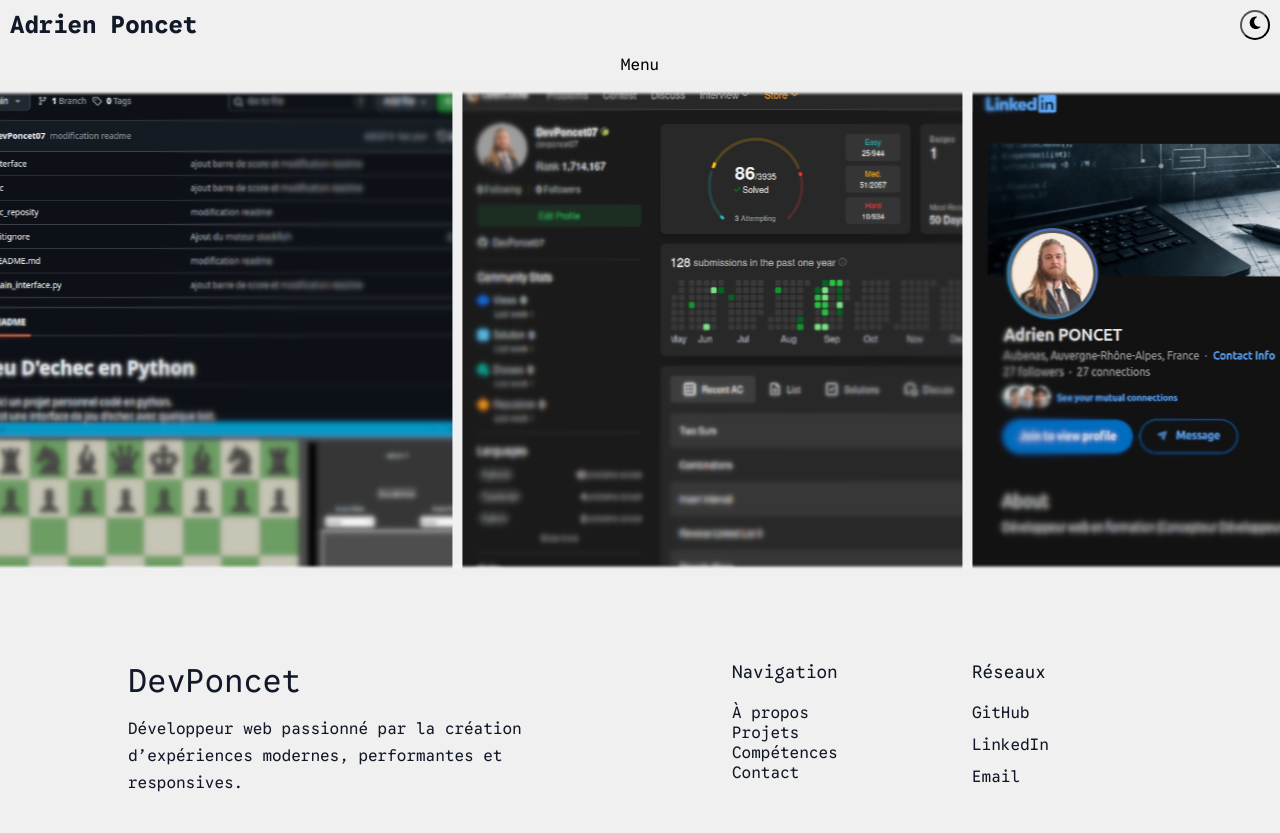
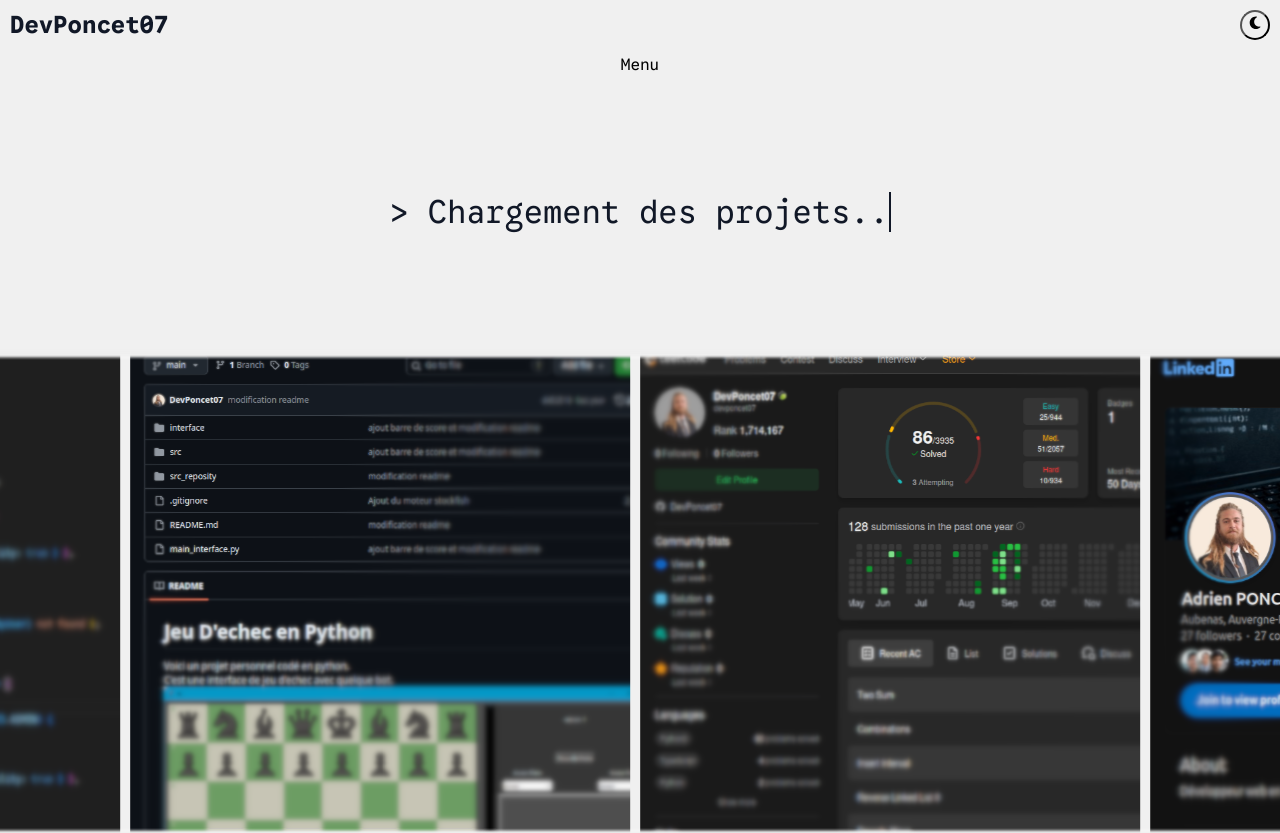
Before and after one commit to DevPoncet07/devponcet07ClientWeb, a Next.js app in the folder src/: page / in a window 1280 px wide. Shown: the top 833 px of the page. Built offline with nearby package versions, Linux system fonts and the light colour scheme.

Commit message:
add text in hero

```diff
--- a/src/components/header/Header.tsx
+++ b/src/components/header/Header.tsx
@@ -20,7 +20,7 @@
     return (<>
         <header className={styles.header}>
             <div className={styles.headerTop}>
-                <h1 className={styles.headerH1}>Adrien Poncet</h1>
+                <h1 className={styles.headerH1}>DevPoncet07</h1>
                 <ButtonTheme />
             </div>
             <button onClick={openMenuBurger} id="buttonOpen" className={styles.buttonOpen}>Menu</button>
--- a/src/components/sections/hero/Hero.module.css
+++ b/src/components/sections/hero/Hero.module.css
@@ -1,13 +1,38 @@
 .hero {
     width: 100%;
     overflow: hidden;
+}
 
+.heroText{
+    display: flex;
+    justify-content: center;
+    align-items: center;
+    font-family: "google sans code";
+    font-size: 2rem;
+    padding: 2rem;
+    height:200px
+}
+
+.cursor{
+    border-right: 2px solid var(--text);
+    animation: cursorAnim 0.7s linear infinite;
+}
+@keyframes cursorAnim {
+    0%{
+        border-right: 2px solid var(--text);
+    }
+    50%{
+        border-right:2px solid var(--background);
+    }
+    100%{
+        border-right: 2px solid var(--text);
+    }
 }
 
 .heroCarousel {
     display: flex;
     width: max-content;
-    animation: scrolling 20s linear infinite;
+    animation: scrolling 30s linear infinite;
     gap: 10px
 }
 
--- a/src/components/sections/hero/Hero.tsx
+++ b/src/components/sections/hero/Hero.tsx
@@ -1,6 +1,7 @@
 'use client'
 import Image from "next/image";
 import styles from "./Hero.module.css";
+import { useEffect, useState } from "react";
 
 const slides = [
     "/static/heroCarouselImage/carousel1.png",
@@ -13,12 +14,52 @@
     "/static/heroCarouselImage/carousel4.png",
 ];
 
+const allText = [
+    "> Initialisation du site...",
+    "> Chargement des projets...",
+    "Bienvenue sur mon portfolio",
+    "Chargement des compétences... ████████ 100%",
+    "Développeur frontend & fullstack",
+    "Concepteur d’expériences web modernes",
+    "Je donne vie aux idées en ligne",
+    "Site responsive… même à 2h du matin",
+    "Pensé pour l’utilisateur. Construit pour durer.",
+    "Minimalisme, fluidité, performance",
+]
+
+let indexText = 0
+
 export default function Hero() {
+
+    async function writingText(text: string) {
+        setTextVisible("")
+        for (let i = 1; i <= text.length; i++) {
+            setTextVisible(text.slice(0, i))
+            await new Promise(r => setTimeout(r, 50));
+        }
+        await new Promise(r => setTimeout(r, 3000));
+        if (indexText == allText.length - 1) {
+            indexText = 0
+        } else {
+            indexText++
+        }
+        writingText(allText[indexText])
+    }
+
+    useEffect(() => {
+        writingText(allText[indexText])
+    }, [])
+
+    const [textVsible, setTextVisible] = useState('')
 
     return (
         <section className={styles.hero}>
+            <div className={styles.heroText}>
+                <p>{textVsible}<span className={styles.cursor}></span></p>
+
+            </div>
             <div className={styles.heroCarousel}>
-        {slides.map((slide,i) =>
+                {slides.map((slide, i) =>
                     <div className={styles.heroCarouselSlide} key={i}>
                         <Image
                             src={slide}
```
Lines whose indentation alone changed are shown as unchanged.
